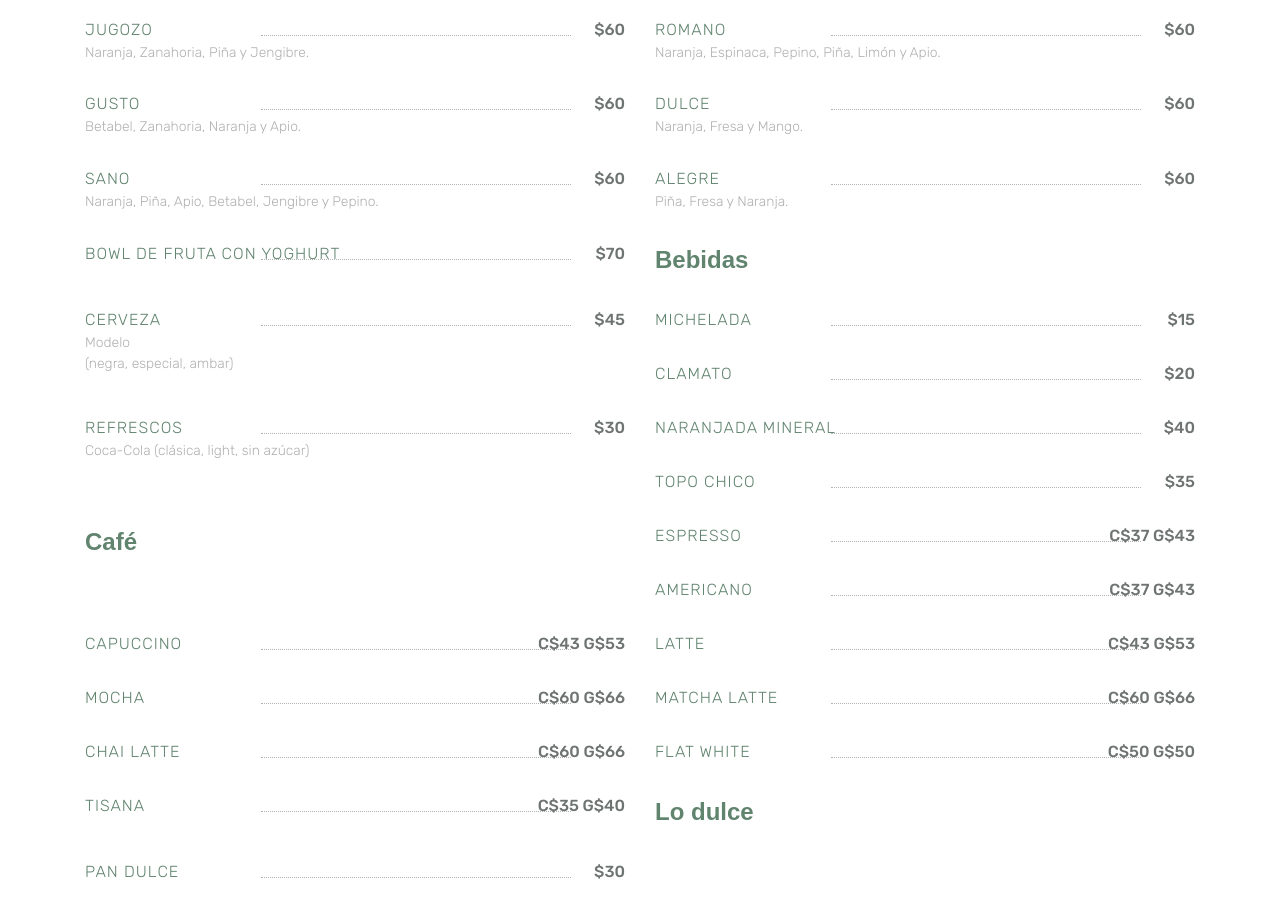
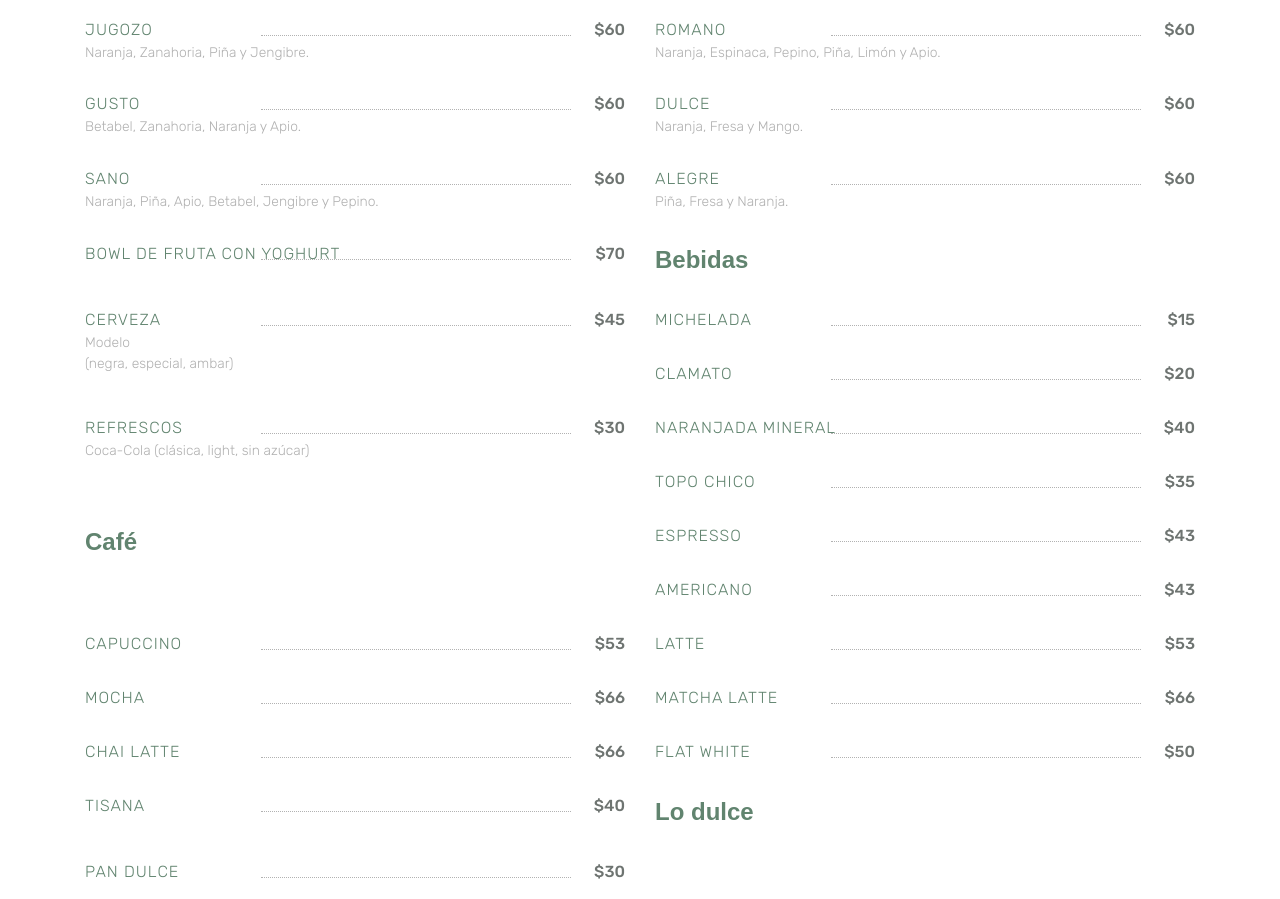
Before and after one commit to ChachizR/romaquil, a plain HTML site: page index.html in a window 1280 px wide. Shown: the part 1082-1981 px from the top of the page. Drawn offline with nearby package versions, Linux system fonts and the light colour scheme; a script that the page names is missing; a web font is replaced by a local one.

Commit message:
Update index.html

```diff
--- a/index.html
+++ b/index.html
@@ -333,7 +333,7 @@
           <span class="clearfix">
             <a class="menu-title" href="#" data-meal-img="assets/img/restaurant/rib.jpg">Espresso</a>
             <span style="left: 166px; right: 44px;" class="menu-line"></span>
-            <span class="menu-price">C$37  G$43</span>
+            <span class="menu-price">$43</span>
           </span>
         </div>
 
@@ -341,7 +341,7 @@
           <span class="clearfix">
             <a class="menu-title" href="#" data-meal-img="assets/img/restaurant/rib.jpg">Americano</a>
             <span style="left: 166px; right: 44px;" class="menu-line"></span>
-            <span class="menu-price">C$37  G$43</span>
+            <span class="menu-price">$43</span>
           </span>
         </div>
 
@@ -349,7 +349,7 @@
           <span class="clearfix">
             <a class="menu-title" href="#" data-meal-img="assets/img/restaurant/rib.jpg">Capuccino</a>
             <span style="left: 166px; right: 44px;" class="menu-line"></span>
-            <span class="menu-price">C$43  G$53</span>
+            <span class="menu-price">$53</span>
           </span>
         </div>
 
@@ -357,7 +357,7 @@
           <span class="clearfix">
             <a class="menu-title" href="#" data-meal-img="assets/img/restaurant/rib.jpg">Latte</a>
             <span style="left: 166px; right: 44px;" class="menu-line"></span>
-            <span class="menu-price">C$43  G$53</span>
+            <span class="menu-price">$53</span>
           </span>
         </div>
 
@@ -365,7 +365,7 @@
           <span class="clearfix">
             <a class="menu-title" href="#" data-meal-img="assets/img/restaurant/rib.jpg">Mocha</a>
             <span style="left: 166px; right: 44px;" class="menu-line"></span>
-            <span class="menu-price">C$60  G$66</span>
+            <span class="menu-price">$66</span>
           </span>
         </div>
 
@@ -373,7 +373,7 @@
           <span class="clearfix">
             <a class="menu-title" href="#" data-meal-img="assets/img/restaurant/rib.jpg">Matcha latte</a>
             <span style="left: 166px; right: 44px;" class="menu-line"></span>
-            <span class="menu-price">C$60  G$66</span>
+            <span class="menu-price">$66</span>
           </span>
         </div>
 
@@ -381,7 +381,7 @@
           <span class="clearfix">
             <a class="menu-title" href="#" data-meal-img="assets/img/restaurant/rib.jpg">Chai latte</a>
             <span style="left: 166px; right: 44px;" class="menu-line"></span>
-            <span class="menu-price">C$60  G$66</span>
+            <span class="menu-price">$66</span>
           </span>
         </div>
 
@@ -389,7 +389,7 @@
           <span class="clearfix">
             <a class="menu-title" href="#" data-meal-img="assets/img/restaurant/rib.jpg">Flat white</a>
             <span style="left: 166px; right: 44px;" class="menu-line"></span>
-            <span class="menu-price">C$50  G$50</span>
+            <span class="menu-price">$50</span>
           </span>
         </div>
 
@@ -397,7 +397,7 @@
           <span class="clearfix">
             <a class="menu-title" href="#" data-meal-img="assets/img/restaurant/rib.jpg">Tisana</a>
             <span style="left: 166px; right: 44px;" class="menu-line"></span>
-            <span class="menu-price">C$35  G$40</span>
+            <span class="menu-price">$40</span>
           </span>
         </div>
 
```
